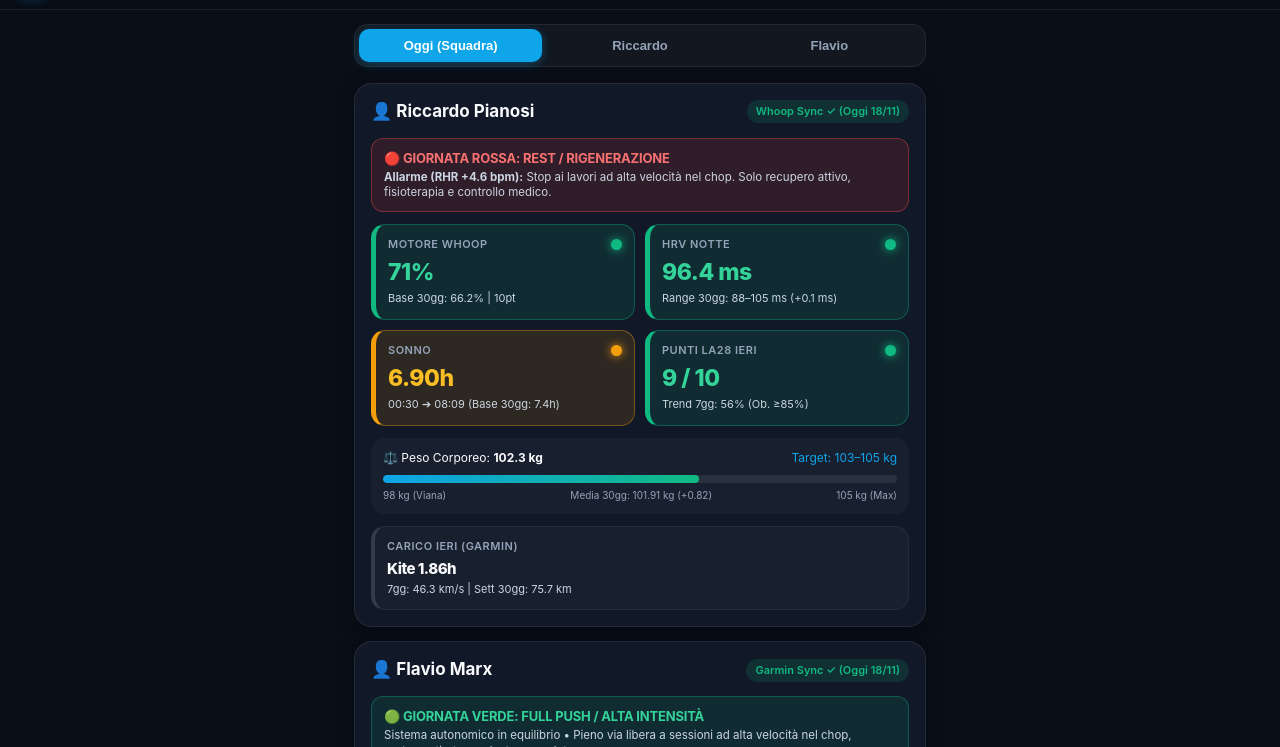
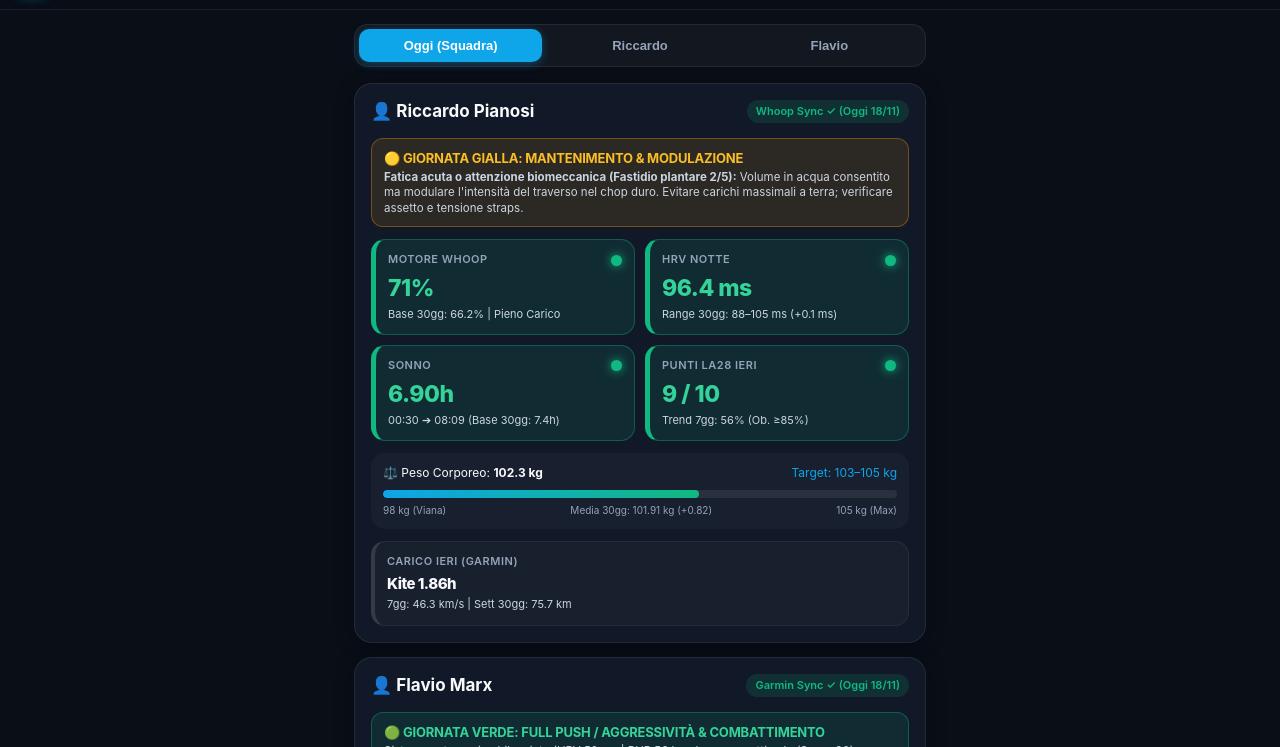
Before and after one commit to simonevannesi/fiv-kite-app, a plain HTML site: page index.html in a window 1280 px wide. Shown: the part 53-800 px from the top of the page. Drawn offline with nearby package versions, Linux system fonts and the light colour scheme.

Commit message:
feat: update PWA index.html with calibrated readiness advice

```diff
--- a/index.html
+++ b/index.html
@@ -813,32 +813,32 @@
       document.getElementById('ric-rec-val').textContent = rec !== null ? `${Math.round(rec)}%` : 'N/D';
       const recColor = rec >= 67 ? 'green' : (rec >= 34 ? 'amber' : 'red');
       setDot('ric-rec-dot', recColor);
-      document.getElementById('ric-rec-sub').textContent = `Base 30gg: ${ro.recovery_baseline || 63.5}% | ` + (rec >= 67 ? '10pt' : (rec >= 34 ? 'Gestione' : '6pt'));
+      document.getElementById('ric-rec-sub').textContent = `Base 30gg: ${ro.recovery_baseline || 66.2}% | ` + (rec >= 67 ? 'Pieno Carico' : (rec >= 34 ? 'Gestione' : 'Scarico'));
 
       // HRV: Corridoio Scientifico Plews/Buchheit (SWC = 0.75 SD su 30gg)
       const hrv = ro.hrv;
       document.getElementById('ric-hrv-val').textContent = hrv !== null ? `${hrv.toFixed(1)} ms` : 'N/D';
-      const baseHrv = ro.hrv_baseline || 98.4;
-      const lowHrv = ro.hrv_baseline_low || (baseHrv - 8.2);
-      const highHrv = ro.hrv_baseline_high || (baseHrv + 8.2);
+      const baseHrv = ro.hrv_baseline || 96.3;
+      const lowHrv = ro.hrv_baseline_low || (baseHrv - 8.4);
+      const highHrv = ro.hrv_baseline_high || (baseHrv + 8.5);
       let hrvColor = 'green';
       if (hrv !== null) {
-        if (hrv < (lowHrv * 0.88)) {
-          hrvColor = 'red'; // Crollo sotto il limite minimo
-        } else if (hrv < lowHrv || hrv > (highHrv * 1.15)) {
+        if (hrv < (lowHrv * 0.85)) {
+          hrvColor = 'red'; // Crollo severo sotto il limite minimo
+        } else if (hrv < lowHrv || hrv > (highHrv * 1.20)) {
           hrvColor = 'amber'; // Fuori corridoio (fatica acuta o iperattivita parasimpatica)
         } else {
-          hrvColor = 'green'; // In pieno corridoio di normalita
+          hrvColor = 'green'; // In pieno corridoio fisiologico
         }
       }
       setDot('ric-hrv-dot', hrvColor);
       const hDelta = (hrv && baseHrv) ? +(hrv - baseHrv).toFixed(1) : 0;
-      document.getElementById('ric-hrv-sub').textContent = `Range 30gg: ${Math.round(lowHrv)}–${Math.round(highHrv)} ms (${hDelta > 0 ? '+' + hDelta : hDelta} ms)`;
+      document.getElementById('ric-hrv-sub').textContent = `Range 30gg: ${Math.round(lowHrv)}–${Math.round(highHrv)} ms (${hDelta >= 0 ? '+' + hDelta : hDelta} ms)`;
 
       // Sleep
       const slp = ro.sleep_h;
       document.getElementById('ric-slp-val').textContent = slp !== null ? `${slp.toFixed(2)}h` : 'N/D';
-      setDot('ric-slp-dot', slp >= 7.2 ? 'green' : (slp >= 6.5 ? 'amber' : 'red'));
+      setDot('ric-slp-dot', slp >= 6.8 ? 'green' : (slp >= 6.0 ? 'amber' : 'red'));
       document.getElementById('ric-slp-sub').textContent = `${ro.bed_time} ➔ ${ro.wake_time} (Base 30gg: 7.4h)`;
 
       // Points LA28
@@ -878,37 +878,38 @@
       const rDol = dol !== null ? dol : 1;
       const rHrv = hrv;
       const rRhr = ro.rhr;
-      const rRhrBase = 53.4;
+      const rRhrBase = ro.rhr_baseline || 54.5;
       const rRhrDelta = (rRhr && rRhrBase) ? +(rRhr - rRhrBase).toFixed(1) : 0;
       const rSlp = slp;
 
       let rDayColor = 'green';
-      let rDayTitle = '🟢 GIORNATA VERDE: FULL PUSH / DOPPIO TURNO';
-      let rDayDesc = 'Tutti i parametri in pieno equilibrio • Via libera a doppi turni in acqua, simulazioni B2 al limite a 37 nodi e palestra completa.';
+      let rDayTitle = '🟢 GIORNATA VERDE: PIENO CARICO / SPEED WORK';
+      let rDayDesc = `Recupero Whoop solido (${Math.round(rRec)}%) con HRV in corridoio (${rHrv ? rHrv.toFixed(1) : '--'} ms) e piedi asintomatici. Pieno via libera a sessioni ad alta velocità nel chop, simulazioni di passo al traverso B2 a 37+ nodi e lavoro di forza completo.`;
 
-      const rIsRed = (rRec < 34) || (rDol >= 3) || (rRhrDelta >= 4.5) || (rHrv !== null && rHrv < (lowHrv * 0.88)) || (rSlp !== null && rSlp < 5.5);
-      const rIsAmber = (rRec < 67) || (rDol === 2) || (rRhrDelta >= 2.5) || (rHrv !== null && (rHrv < lowHrv || rHrv > highHrv * 1.15)) || (rSlp !== null && rSlp < 7.0);
+      // Veto Rigoroso: Solo condizioni clinicamente o autonomicamente limitanti attivano il rosso o l'ambra
+      const rIsRed = (rRec < 34) || (rDol >= 3) || (rHrv !== null && rHrv < (lowHrv * 0.75)) || (rSlp !== null && rSlp < 5.0) || (rRhrDelta >= 6.5 && rRec < 50);
+      const rIsAmber = (rRec < 67) || (rDol === 2) || (rHrv !== null && (rHrv < lowHrv || rHrv > highHrv * 1.20)) || (rSlp !== null && rSlp < 6.5) || (rRhrDelta >= 4.5 && rRec < 67);
 
       if (rIsRed) {
         rDayColor = 'red';
-        rDayTitle = '🔴 GIORNATA ROSSA: REST / RIGENERAZIONE';
+        rDayTitle = '🔴 GIORNATA ROSSA: SCARICO ATTIVO & RECUPERO';
         const reasons = [];
         if (rRec < 34) reasons.push(`Recovery Whoop ${Math.round(rRec)}%`);
         if (rDol >= 3) reasons.push(`Dolore plantare ${rDol}/5`);
-        if (rRhrDelta >= 4.5) reasons.push(`RHR +${rRhrDelta} bpm`);
-        if (rHrv < lowHrv * 0.88) reasons.push(`Crollo HRV ${rHrv} ms`);
-        if (rSlp < 5.5) reasons.push(`Sonno ${rSlp}h`);
-        rDayDesc = `<b>Allarme (${reasons.join(', ')}):</b> Stop ai lavori ad alta velocità nel chop. Solo recupero attivo, fisioterapia e controllo medico.`;
+        if (rHrv < lowHrv * 0.75) reasons.push(`Crollo HRV ${rHrv} ms`);
+        if (rSlp < 5.0) reasons.push(`Debito sonno severo (${rSlp}h)`);
+        if (rRhrDelta >= 6.5) reasons.push(`RHR elevato (+${rRhrDelta} bpm)`);
+        rDayDesc = `<b>Carico autonomico o dolore plantare critico (${reasons.join(', ')}):</b> Stop ai lavori ad alta velocità nel chop duro. Solo sessione tecnica leggera di trim a bassa intensità o scarico a terra, stretching plantare e sonno prioritario.`;
       } else if (rIsAmber) {
         rDayColor = 'amber';
         rDayTitle = '🟡 GIORNATA GIALLA: MANTENIMENTO & MODULAZIONE';
         const reasons = [];
         if (rRec < 67) reasons.push(`Recovery Whoop ${Math.round(rRec)}%`);
         if (rHrv < lowHrv) reasons.push(`HRV ${rHrv} ms sotto range`);
-        if (rRhrDelta >= 2.5) reasons.push(`RHR +${rRhrDelta} bpm`);
-        if (rSlp < 7.0) reasons.push(`Sonno ${rSlp}h`);
+        if (rSlp < 6.5) reasons.push(`Sonno ridotto (${rSlp}h)`);
         if (rDol === 2) reasons.push(`Fastidio plantare 2/5`);
-        rDayDesc = `<b>Fatica acuta (${reasons.join(', ')}):</b> Volume ed assetto foil in acqua OK • Taglio carichi pesanti a terra • Anticipare sonno.`;
+        if (rRhrDelta >= 4.5) reasons.push(`RHR +${rRhrDelta} bpm`);
+        rDayDesc = `<b>Fatica acuta o attenzione biomeccanica (${reasons.join(', ')}):</b> Volume in acqua consentito ma modulare l'intensità del traverso nel chop duro. Evitare carichi massimali a terra; verificare assetto e tensione straps.`;
       }
 
       if (!ricIsToday) {
@@ -1062,17 +1063,17 @@
       setDot('fla-hrv-dot', fColor);
       document.getElementById('fla-hrv-sub').textContent = `Range 30gg: ${fh.baseline_low || '--'}–${fh.baseline_high || '--'} ms (${fStatus})`;
 
-      // Flavio RHR (Fisiologia reale: Sano/fresco 51-53 bpm. Verde <= 54 bpm, Giallo 55-57 bpm, Rosso >= 58 bpm)
+      // Flavio RHR (Confronto scientifico con la baseline reale a 30gg)
       document.getElementById('fla-rhr-val').textContent = fr.val ? `${fr.val} bpm` : 'N/D';
-      const baseRhr = fr.baseline_30gg || 55.2;
+      const baseRhr = fr.baseline_30gg || 55.6;
       const rDelta = (fr.val && baseRhr) ? +(fr.val - baseRhr).toFixed(1) : 0;
-      const rhrColor = fr.val <= 54 ? 'green' : (fr.val <= 57 ? 'amber' : 'red');
+      const rhrColor = Math.abs(rDelta) <= 2.0 ? 'green' : (rDelta <= 4.0 ? 'amber' : 'red');
       setDot('fla-rhr-dot', rhrColor);
-      document.getElementById('fla-rhr-sub').textContent = `Base sana: 51–53 | 30gg: ${baseRhr} (${rDelta > 0 ? '+' + rDelta : rDelta} bpm)`;
+      document.getElementById('fla-rhr-sub').textContent = `Media 30gg: ${baseRhr} bpm (${rDelta >= 0 ? '+' + rDelta : rDelta} bpm)`;
 
       // Flavio Sleep (Score + Base 30gg)
       document.getElementById('fla-slp-val').textContent = fs.ore ? `${fs.ore}h` : 'N/D';
-      setDot('fla-slp-dot', fs.score >= 80 ? 'green' : (fs.score >= 70 ? 'amber' : 'red'));
+      setDot('fla-slp-dot', fs.score >= 75 ? 'green' : (fs.score >= 65 ? 'amber' : 'red'));
       const baseSlpH = fs.baseline_ore_30gg || fs.baseline_ore || '--';
       document.getElementById('fla-slp-sub').textContent = `Score: ${fs.score || '--'}/100 (Base 30gg: ${baseSlpH}h)`;
 
@@ -1089,7 +1090,7 @@
 
       // Calcolo Direttiva Coach & Colore Generale Giornata Flavio (Regola Gerarchica del Veto)
       const fHrvVal = fh.val;
-      const fBaseLow = fh.baseline_low || 47;
+      const fBaseLow = fh.baseline_low || 46;
       const fBaseHigh = fh.baseline_high || 58;
       const fRhrVal = fr.val;
       const fBaseRhr = fr.baseline_30gg || 55.6;
@@ -1099,31 +1100,31 @@
       const fSt = fh.status || 'BALANCED';
 
       let fDayColor = 'green';
-      let fDayTitle = '🟢 GIORNATA VERDE: FULL PUSH / ALTA INTENSITÀ';
-      let fDayDesc = 'Sistema autonomico in equilibrio • Pieno via libera a sessioni ad alta velocità nel chop, partenze tirate e palestra completa.';
+      let fDayTitle = '🟢 GIORNATA VERDE: FULL PUSH / AGGRESSIVITÀ & COMBATTIMENTO';
+      let fDayDesc = `Sistema autonomico bilanciato (HRV ${fHrvVal || 50} ms | RHR ${fRhrVal || 56} bpm) e sonno ottimale (Score ${fScore || 80}). Condizioni ideali per spingere sul corpo a corpo: partenze al limite al pin, drill sandwich e tenuta della linea.`;
 
-      // Allerta HRV solo se il valore reale notturno scende sotto la baseline minima
+      // Allerta solo su deviazioni fisiologiche reali
       const fHrvDepressed = (fHrvVal !== null && fHrvVal !== undefined && fHrvVal < fBaseLow);
-      const fIsRed = (fSt === 'POOR') || (fHrvVal && fHrvVal < fBaseLow - 4) || (fRDelta >= 4.5) || (fSlpH !== null && fSlpH < 5.5) || (fScore !== null && fScore < 60);
-      const fIsAmber = (fHrvDepressed) || (fRDelta >= 2.5) || (fSlpH !== null && fSlpH < 7.0) || (fScore !== null && fScore < 75);
+      const fIsRed = (fSt === 'POOR') || (fHrvVal && fHrvVal < fBaseLow - 5) || (fRDelta >= 5.0) || (fSlpH !== null && fSlpH < 5.0) || (fScore !== null && fScore < 60);
+      const fIsAmber = (fHrvDepressed) || (fRDelta >= 3.0) || (fSlpH !== null && fSlpH < 6.5) || (fScore !== null && fScore < 72);
 
       if (fIsRed) {
         fDayColor = 'red';
-        fDayTitle = '🔴 GIORNATA ROSSA: REST / SCARICO';
+        fDayTitle = '🔴 GIORNATA ROSSA: SCARICO ATTIVO';
         const reasons = [];
-        if (fSt === 'POOR' || (fHrvVal && fHrvVal < fBaseLow - 4)) reasons.push(`HRV depresso (${fHrvVal} ms)`);
-        if (fRDelta >= 4.5) reasons.push(`RHR +${fRDelta} bpm`);
-        if (fSlpH < 5.5) reasons.push(`Sonno ${fSlpH}h`);
+        if (fSt === 'POOR' || (fHrvVal && fHrvVal < fBaseLow - 5)) reasons.push(`HRV depresso (${fHrvVal} ms)`);
+        if (fRDelta >= 5.0) reasons.push(`RHR +${fRDelta} bpm`);
+        if (fSlpH < 5.0) reasons.push(`Sonno critico (${fSlpH}h)`);
         if (fScore < 60) reasons.push(`Sleep score ${fScore}`);
-        fDayDesc = `<b>Allarme (${reasons.join(', ')}):</b> Stop carichi neuromuscolari • Solo rigenerazione attiva • Controllo idratazione.`;
+        fDayDesc = `<b>Allarme autonomico (${reasons.join(', ')}):</b> Stop carichi neuromuscolari pesanti • Solo scarico o trim leggero • Controllo idratazione e riposo.`;
       } else if (fIsAmber) {
         fDayColor = 'amber';
         fDayTitle = '🟡 GIORNATA GIALLA: MANTENIMENTO & GESTIONE';
         const reasons = [];
         if (fHrvDepressed) reasons.push(`HRV sotto range (${fHrvVal} < ${fBaseLow} ms)`);
-        if (fRDelta >= 2.5) reasons.push(`RHR +${fRDelta} bpm`);
-        if (fSlpH < 7.0) reasons.push(`Sonno ${fSlpH}h`);
-        if (fScore < 75) reasons.push(`Sleep score ${fScore}`);
+        if (fRDelta >= 3.0) reasons.push(`RHR +${fRDelta} bpm`);
+        if (fSlpH < 6.5) reasons.push(`Sonno ${fSlpH}h`);
+        if (fScore < 72) reasons.push(`Sleep score ${fScore}`);
         fDayDesc = `<b>Fatica acuta (${reasons.join(', ')}):</b> Uscita kite e lavoro tecnico OK • Evitare doppio turno massimale • Focus sonno notturno.`;
       }
 
```
